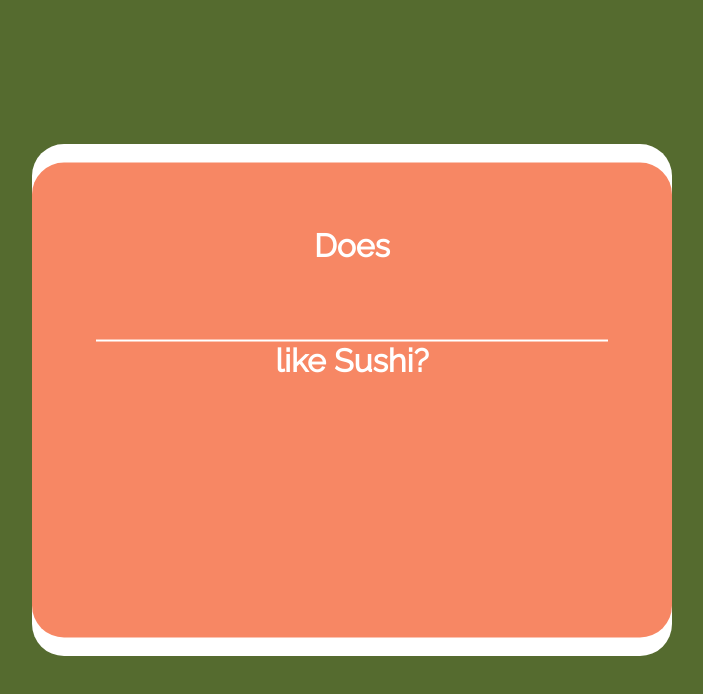
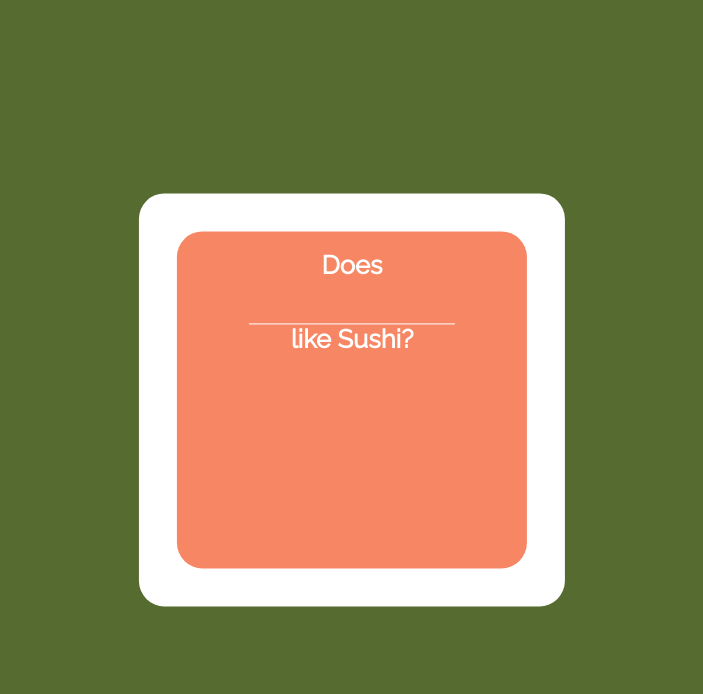
Before and after one commit to Cooliew/dotheylikesushi, a plain HTML site: page index.html in a window 1280 px wide. Shown: the whole page, without its empty margins (288-991 px from the left). Drawn offline with Linux system fonts and the light colour scheme.

Commit message:
Updated Visual Style
yolo

```diff
--- a/css/style.css
+++ b/css/style.css
@@ -15,9 +15,18 @@ body {
     background-color: darkolivegreen;
 }
 
+a {
+    color: lightgrey;
+}
+
+a:hover {
+    color: white;
+}
+
 h2 {
     padding: 0;
     margin: 0;
+    font-size: 4vw;
 }
 
 div {
@@ -27,7 +36,7 @@ div {
 
 div#result {
     margin-top: 10%;
-    font-size: 1.5em;
+    font-size: 5vw;
     color: rgba(255, 255, 255, 1);
     text-align: center;
     font-weight: 500;
@@ -35,7 +44,7 @@ div#result {
 
 div#sauce {
     margin-top: 1%;
-    font-size: 1.5em;
+    font-size: 0.75vw;
     color: rgba(255, 255, 255, 1);
     text-align: center;
     font-weight: 500;
@@ -43,8 +52,9 @@ div#sauce {
 
 div#conflict {
     margin-top: 10%;
-    font-size: 1.5em;
+    font-size: 1.5vw;
     color: darkolivegreen;
+    text-align: center;
     font-weight: 500;
 }
 
@@ -56,24 +66,19 @@ div#rice {
     left: 50%;
     margin-right: -50%;
     transform: translate(-50%, -50%);
-    padding: 20% 25%;
-    border-radius: 2em;
+    padding: 2vw;
+    border-radius: 2vw;
 }
 
 div#salmon {
-    margin: 0;
-    position: absolute;
-    top: 50%;
-    left: 50%;
-    padding: 10%;
-    margin-right: -50%;
-    transform: translate(-50%, -50%);
+    margin: 1vw;
+    padding: 5%;
     background-color: rgba(247, 135, 100, 1);
-    border-radius: 2em;
+    border-radius: 2vw;
 }
 
 div.title {
-    font-size: 2em;
+    font-size: 2vw;
     color: rgba(255, 255, 255, 1);
     text-align: center;
     font-weight: 600;
@@ -81,11 +86,11 @@ div.title {
 
 input.celebrity_input {
     font-family: 'Raleway', sans-serif;
-    font-size: 1.5em;
+    font-size: 1em;
     color: white;
     text-align: center;
     padding: 2%;
-    width: 100%;
+    width: 66%;
     height: 100%;
     box-sizing: border-box;
     background: 0;
--- a/index.html
+++ b/index.html
@@ -5,7 +5,7 @@
     <body>
         <div id="rice">
             <div id="salmon">
-                <div class="title">Does <input id="input" type="text" class="celebrity_input" /> like Sushi?</div>
+                <div class="title">Does <br><input id="input" type="text" class="celebrity_input" /><br> like Sushi?</div>
                 <div id="result" style="visibility: hidden">YES.</div>
                 <div id="sauce" style="visibility: hidden">Here's a <a rel="external" href="https://www.thesun.co.uk/tvandshowbiz/4842284/kanye-west-own-food-sushi-restaurant-kim-kardashian/">sauce</a> for that.</div>
                 <div id="conflict" style="visibility: hidden"><a href="mailto:cooliew101@gmail.com?bcc=noxxflame@gmail.com&subject=I have a Soy Source Problem">have you seen a conflicting soy source?</a></div>
--- a/js/shared.js
+++ b/js/shared.js
@@ -128,7 +128,7 @@ sushiDatabase = {
 
 let peopleList = new People([]);
 peopleList.convertFromJSON(sushiDatabase);
-let results = ["NO", "MAYBE", "YES"];
+let results = ["NO.", "MAYBE¿", "YES."];
 
 document.getElementById("input").onkeypress = function(e){
     if (!e) e = window.event;
```
